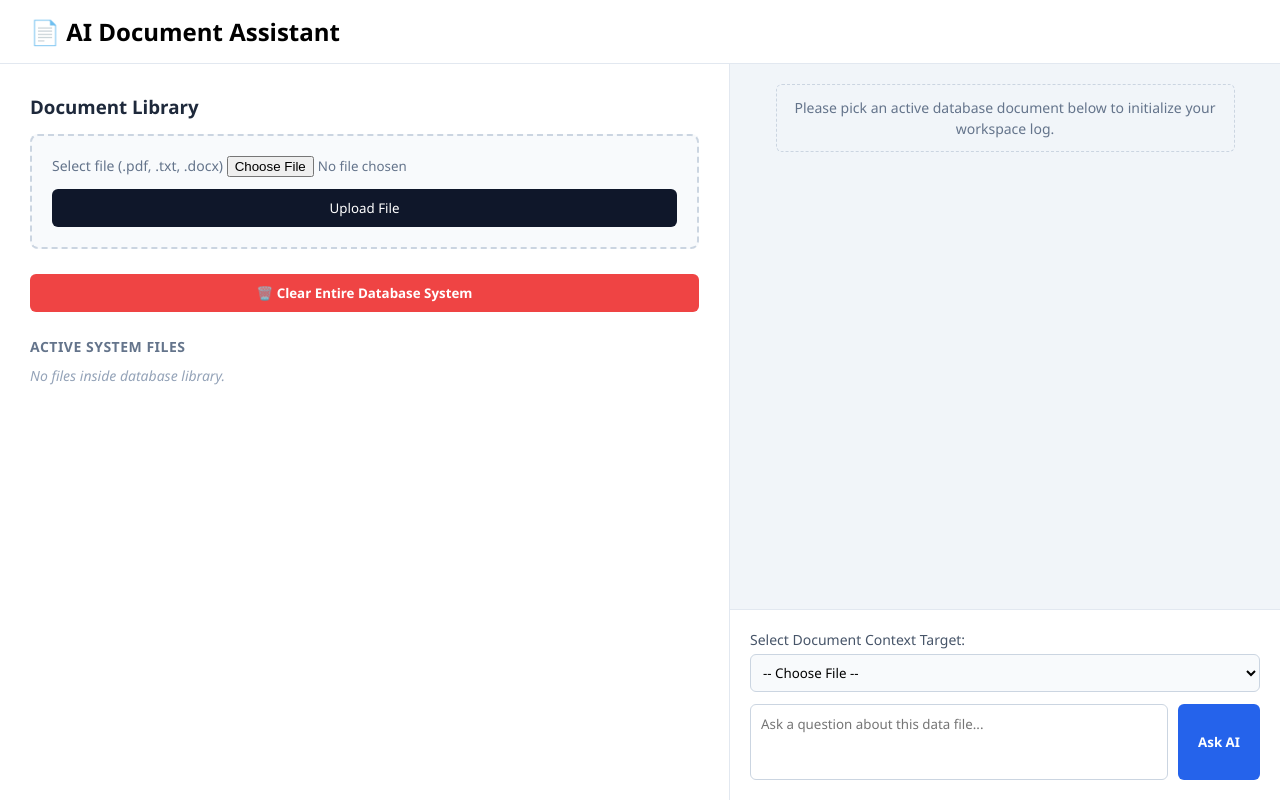
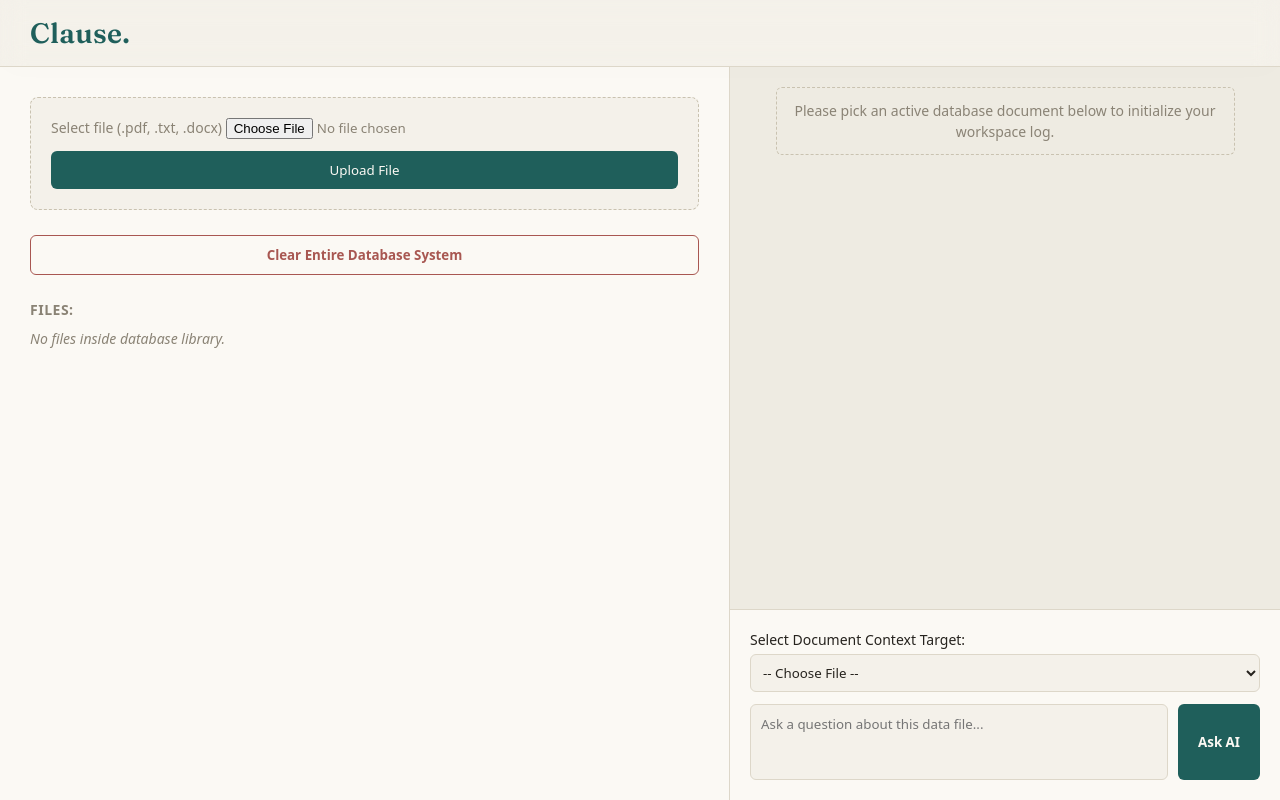
Before and after one commit to arxse23/Clause, a Flask app: page / in a window 1280 px wide. Run offline with Flask 3, Linux system fonts and the light colour scheme; data that the repository does not hold is empty.

Commit message:
Clause., named, UI finalised, header revealed

```diff
--- a/static/css/style.css
+++ b/static/css/style.css
@@ -1,12 +1,30 @@
+:root {
+    --bg-main: #f4f1ea;            /* warm paper */
+    --bg-sidebar: #fbf9f4;
+    --bg-chat-pane: #eeebe2;
+    --bg-user-bubble: #1f5f5b;     /* ink teal — the pop */
+    --bg-user-text: #fbf9f4;
+    --bg-ai-bubble: #ffffff;
+    --text-main: #26231e;          /* warm near-black */
+    --text-muted: #8a8375;
+    --text-on-accent: #fbf9f4;
+    --border-color: #ddd7c9;
+    --border-dashed: #c9c2b0;
+    --accent-primary: #1f5f5b;
+    --accent-primary-hover: #174845;
+    --accent-danger: #a85751;      /* muted brick — still clearly danger */
+    --accent-danger-hover: #8c4540;
+}
 * {
     box-sizing: border-box;
     margin: 0;
     padding: 0;
-    font-family: 'Segoe UI', system-ui, sans-serif;
+    font-family: 'Plus Jakarta Sans', system-ui, sans-serif;
 }
 
 body {
-    background-color: #f8fafc;
+    background-color: var(--bg-main);
+    color: var(--text-main);
     height: 100vh;
     display: flex;
     flex-direction: column;
@@ -14,11 +32,23 @@ body {
 }
 
 .app-header {
-    background-color: #ffffff;
-    padding: 15px 30px;
-    border-bottom: 1px solid #e2e8f0;
-    box-shadow: 0 1px 3px rgba(0,0,0,0.05);
+    backdrop-filter: blur(12px);                /* Native hardware blur */
+    -webkit-backdrop-filter: blur(12px);
+    padding: 16px 30px;
+    border-bottom: 1px solid var(--border-color);
+    box-shadow: 0 4px 30px rgba(0, 0, 0, 0.01); /* Micro shadow */
 }
+
+/* Add this class to your "AI Document Assistant" text element */
+.header-title-text {
+    font-family: 'Fraunces', Georgia, serif;
+    font-weight: 600;
+    font-size: 28px;
+    color: var(--accent-primary);
+    letter-spacing: 0.01em;
+}
+
+
 
 .app-container {
     display: flex;
@@ -28,8 +58,8 @@ body {
 
 .document-panel {
     flex: 1;
-    background-color: #ffffff;
-    border-right: 1px solid #e2e8f0;
+    background-color: var(--bg-sidebar);
+    border-right: 1px solid var(--border-color);
     padding: 30px;
     display: flex;
     flex-direction: column;
@@ -41,16 +71,13 @@ body {
     height: 100%;
 }
 
-.panel-content h3 {
-    color: #1e293b;
-    margin-bottom: 15px;
-}
+
 
 .upload-box {
-    border: 2px dashed #cbd5e1;
+    border: 1.5px dashed var(--border-dashed);
     padding: 20px;
     border-radius: 8px;
-    background-color: #f8fafc;
+    background-color: var(--bg-main);
     display: flex;
     flex-direction: column;
     gap: 12px;
@@ -60,18 +87,23 @@ body {
 .file-label {
     display: block;
     cursor: pointer;
-    color: #64748b;
+    color: var(--text-muted);
     font-size: 14px;
 }
 
 .btn-upload {
-    background-color: #0f172a;
-    color: #ffffff;
+    background-color: var(--accent-primary);
+    color: var(--text-on-accent);
     padding: 10px;
     border: none;
     border-radius: 6px;
     cursor: pointer;
     font-weight: 500;
+    transition: background-color 0.2s;
+}
+
+.btn-upload:hover {
+    background-color: var(--primary--hover);
 }
 
 .loaded-docs-list {
@@ -81,7 +113,7 @@ body {
 
 .loaded-docs-list h4 {
     font-size: 14px;
-    color: #64748b;
+    color: var(--text-muted);
     text-transform: uppercase;
     margin-bottom: 10px;
     letter-spacing: 0.5px;
@@ -95,9 +127,9 @@ body {
     display: flex;
     justify-content: space-between;
     align-items: center;
-    background: #f8fafc;
-    padding: 10px 14px;
-    border: 1px solid #e2e8f0;
+    background: var(--bg-sidebar);
+    padding: 12px 16px;
+    border: 1px solid var(--border-color);
     border-radius: 6px;
     margin-bottom: 8px;
     gap: 10px;
@@ -105,7 +137,7 @@ body {
 
 .doc-title {
     font-size: 14px;
-    color: #334155;
+    color: var(--text-main);
     white-space: nowrap;
     overflow: hidden;
     text-overflow: ellipsis;
@@ -113,21 +145,24 @@ body {
 }
 
 .btn-delete {
-    background-color: #ef4444;
-    color: white;
-    border: none;
-    padding: 4px 10px;
+    background-color: transparent;
+    border: 1px solid var(--accent-danger);
+    color: var(--text-muted);
+    padding: 5px 12px;
     border-radius: 4px;
     font-size: 12px;
+    font-weight: 500;
     cursor: pointer;
+    transition: all 0.15s ease;
 }
 
 .btn-delete:hover {
-    background-color: #dc2626;
+    background-color: var(--accent-danger);
+    color: var(--text-on-accent);
 }
 
 .empty-hint {
-    color: #94a3b8;
+    color: var(--text-muted);
     font-size: 14px;
     font-style: italic;
 }
@@ -136,7 +171,7 @@ body {
     width: 550px;
     display: flex;
     flex-direction: column;
-    background-color: #f1f5f9;
+    background-color: var(--bg-chat-pane);
 }
 
 .chat-history {
@@ -158,26 +193,27 @@ body {
 }
 
 .user-msg {
-    background-color: #2563eb;
-    color: #ffffff;
+    background-color: var(--bg-user-bubble);
+    color: var(--bg-user-text);
     align-self: flex-end;
     border-bottom-right-radius: 2px;
-    box-shadow: 0 1px 2px rgba(37, 99, 235, 0.2);
+    box-shadow: 0 2px 4px rgba(10, 77, 82, 0.15);
 }
 
 .ai-msg {
-    background-color: #ffffff;
-    color: #1e293b;
+    background-color: var(--bg-ai-bubble);
+    color: var(--text-main);
     align-self: flex-start;
     border-bottom-left-radius: 2px;
-    border: 1px solid #e2e8f0;
-    box-shadow: 0 1px 2px rgba(0, 0, 0, 0.05);
+    border: 1px solid var(--border-color);
+    box-shadow: 0 1px 3px rgba(0, 0, 0, 0.03);
 }
+
 
 .system-msg {
     background-color: transparent;
-    border: 1px dashed #cbd5e1;
-    color: #64748b;
+    border: 1px dashed var(--border-dashed);
+    color: var(--text-muted);
     align-self: center;
     max-width: 90%;
     text-align: center;
@@ -188,14 +224,14 @@ body {
     display: flex;
     align-items: center;
     gap: 10px;
-    color: #64748b;
+    color: var(--text-muted);
 }
 
 .spinner {
     width: 18px;
     height: 18px;
-    border: 2px solid #cbd5e1;
-    border-top: 2px solid #2563eb;
+    border: 2px solid var(--border-color);
+    border-top: 2px solid var(--accent-primary);
     border-radius: 50%;
     animation: spin 0.8s linear infinite;
 }
@@ -206,8 +242,8 @@ body {
 }
 
 .chat-input-area {
-    background-color: #ffffff;
-    border-top: 1px solid #e2e8f0;
+    background-color: var(--bg-sidebar);
+    border-top: 1px solid var(--border-color);
     padding: 20px;
     display: flex;
     flex-direction: column;
@@ -218,7 +254,7 @@ body {
     display: flex;
     flex-direction: column;
     gap: 5px;
-    color: #475569;
+    color: var(--text-main);
     font-weight: 500;
     font-size: 14px;
 }
@@ -226,8 +262,9 @@ body {
 .selector-wrapper select {
     padding: 8px;
     border-radius: 6px;
-    border: 1px solid #cbd5e1;
-    background-color: #f8fafc;
+    border: 1px solid var(--border-color);
+    background-color: var(--bg-main);
+    color: var(--text-main);
 }
 
 .input-wrapper {
@@ -238,43 +275,59 @@ body {
 .input-wrapper textarea {
     flex: 1;
     padding: 10px;
-    border: 1px solid #cbd5e1;
+    border: 1px solid var(--border-color);
+    background-color: var(--bg-main);
+    color: var(--text-main);
     border-radius: 6px;
     resize: none;
     outline: none;
 }
 
 .input-wrapper textarea:focus {
-    border-color: #2563eb;
+    border-color: var(--accent-primary);
 }
 
 .btn-submit {
-    background-color: #2563eb;
-    color: white;
+    background-color: var(--accent-primary);
+    color: var(--text-on-accent);
     border: none;
     padding: 0 20px;
     border-radius: 6px;
     cursor: pointer;
     font-weight: 600;
-    transition: background 0.2s;
+    transition: background-color 0.2s;
 }
 
 .btn-submit:hover:not(:disabled) {
-    background-color: #1d4ed8;
+    background-color: var(--accent-primary-hover);
 }
 
 .btn-submit:disabled {
-    background-color: #94a3b8;
+    background-color: var(--border-color);
+    color: var(--text-muted);
     cursor: not-allowed;
 }
 
+/* Elegant outline behavior for your system-clear button */
+.btn-clear-all {
+    background-color: transparent !important;
+    border: 1px solid var(--accent-danger) !important;
+    color: var(--accent-danger) !important;
+    transition: all 0.2s ease;
+}
+
 .btn-clear-all:hover {
-    background-color: #dc2626 !important;
-    box-shadow: 0 2px 4px rgba(220, 38, 38, 0.2);
+    background-color: var(--accent-danger) !important;
+    color: var(--text-on-accent) !important;
+    box-shadow: 0 2px 6px rgba(201, 130, 118, 0.2) !important;
 }
 
 .sources {
     font-size: 11px;
-    color: #94a3b8;
+    color: var(--text-muted);
     margin-top: 6px;
 }
+
+.length-warning {
+    color: #a8742c
+}
--- a/templates/index.html
+++ b/templates/index.html
@@ -3,13 +3,15 @@
 <head>
     <meta charset="UTF-8">
     <meta name="viewport" content="width=device-width, initial-scale=1.0">
-    <title>AI Document Assistant</title>
+    <title>Clause</title>
+    <link href="https://fonts.googleapis.com/css2?family=Fraunces:wght@600&display=swap" rel="stylesheet">
+
     <link rel="stylesheet" href="{{ url_for('static', filename='css/style.css') }}">
 </head>
 <body>
 
-    <header class="app-header">
-        <h2>📄 AI Document Assistant</h2>
+    <header class="app-header ">
+        <h2 class="header-title-text">Clause.</h2>
     </header>
 
     <main class="app-container">
@@ -17,7 +19,6 @@
     <!-- LEFT PANEL: Upload & Active Document Library -->
     <section class="document-panel">
         <div class="panel-content">
-            <h3>Document Library</h3>
 
             <!-- File Upload Form Configuration Layout Matrix -->
             <form class="upload-box" method="POST" action="/upload" enctype="multipart/form-data">
@@ -31,12 +32,12 @@
             <!-- ✅ ADDED: Structural Clear Database Action Form Wrapper Component Block -->
             <form action="/clear-system-db" method="POST" onsubmit="return confirm('⚠️ WARNING: This will permanently wipe all uploaded files, vectorized embeddings, and conversation histories. Continue?');" style="margin-bottom: 25px;">
                 <button type="submit" class="btn-clear-all" style="width: 100%; background-color: #ef4444; color: white; border: none; padding: 10px; border-radius: 6px; font-weight: 600; cursor: pointer; transition: background 0.2s;">
-                    🗑️ Clear Entire Database System
+                     Clear Entire Database System
                 </button>
             </form>
 
             <div class="loaded-docs-list">
-                <h4>Active System Files</h4>
+                <h4>Files:</h4>
                     {% if docs %}
                         <ul>
                         {% for d in docs %}
```
